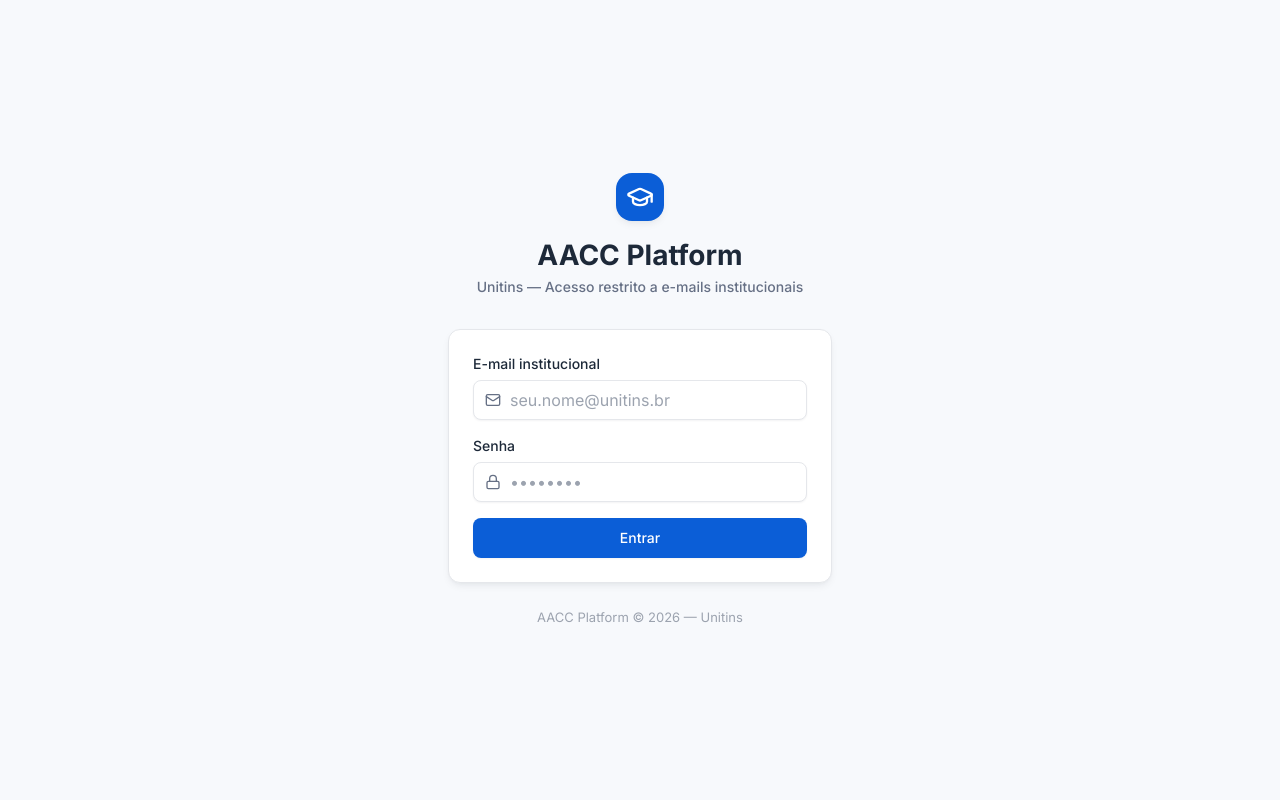
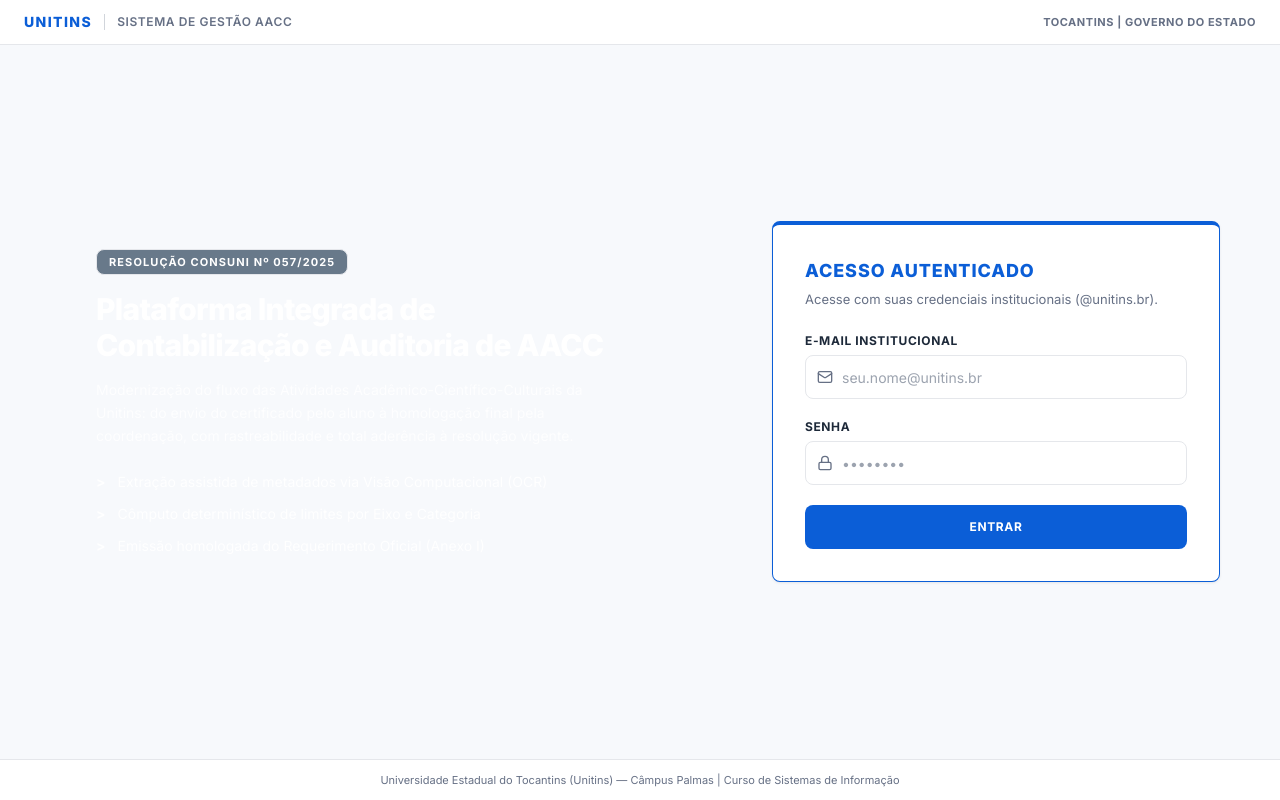
Before and after one commit to MenesesErick/Automacao-AACC, a React (Vite) app in the folder aacc_plataforma_unitins/frontend/: page /login in a window 1280 px wide. Built offline with nearby package versions, Linux system fonts and the light colour scheme.

Commit message:
style(ui): refatora tela de login para identidade institucional unitins e dsgov

```diff
--- a/aacc_plataforma_unitins/frontend/src/pages/auth/LoginPage.jsx
+++ b/aacc_plataforma_unitins/frontend/src/pages/auth/LoginPage.jsx
@@ -1,6 +1,6 @@
 import { useState } from 'react'
 import { useNavigate } from 'react-router-dom'
-import { GraduationCap, Mail, Lock, AlertCircle, Loader2 } from 'lucide-react'
+import { Mail, Lock, AlertCircle, Loader2 } from 'lucide-react'
 import { useAuth } from '@/contexts/AuthContext'
 
 export default function LoginPage() {
@@ -38,30 +38,84 @@ export default function LoginPage() {
     }
   }
 
+  const inputCls =
+    'w-full pl-9 pr-3 h-11 rounded-xs border border-border bg-bg-surface text-sm text-text-primary ' +
+    'placeholder:text-text-disabled focus:outline-none focus:ring-2 focus:ring-primary focus:border-primary'
+  const labelCls = 'text-xs font-bold uppercase tracking-wider text-text-primary mb-1.5 block'
+
   return (
-    <div className="min-h-screen bg-bg flex items-center justify-center p-4">
-      <div className="w-full max-w-sm">
+    <div className="min-h-screen bg-bg flex flex-col">
 
-        {/* Logo */}
-        <div className="flex flex-col items-center mb-8 text-center">
-          <div className="h-12 w-12 rounded-md bg-primary flex items-center justify-center mb-4 shadow-md">
-            <GraduationCap className="h-7 w-7 text-white" />
+      {/* ── Cabeçalho institucional ─────────────────────────────────────── */}
+      <div className="unitins-gold-bar w-full" />
+      <header className="bg-white border-b border-border px-6 py-3 flex items-center justify-between">
+        <div className="flex items-center">
+          <span className="font-extrabold tracking-widest text-primary text-sm uppercase">Unitins</span>
+          <span className="h-4 w-px bg-border-strong mx-3" />
+          <span className="text-xs font-semibold text-text-secondary uppercase tracking-wider">
+            Sistema de Gestão AACC
+          </span>
         </div>
-          <h1 className="text-h2 font-bold text-text-primary">AACC Platform</h1>
-          <p className="text-label text-text-secondary mt-1">
-            Unitins — Acesso restrito a e-mails institucionais
+        <span className="text-[11px] font-bold tracking-wider text-text-secondary uppercase hidden sm:block">
+          Tocantins | Governo do Estado
+        </span>
+      </header>
+
+      {/* ── Split-screen ────────────────────────────────────────────────── */}
+      <main className="flex-1 flex">
+
+        {/* Painel institucional (desktop) */}
+        <section className="unitins-hero-pattern hidden lg:flex flex-1 flex-col justify-center px-16 xl:px-24 py-12 text-white">
+          <div className="max-w-xl">
+            <span className="border border-gold/40 bg-[#0A2540]/60 text-gold text-[11px] font-bold uppercase tracking-widest px-3 py-1 rounded-xs inline-block">
+              Resolução CONSUNI Nº 057/2025
+            </span>
+
+            <h1 className="text-2xl xl:text-3xl font-extrabold tracking-tight text-white mt-4">
+              Plataforma Integrada de Contabilização e Auditoria de AACC
+            </h1>
+
+            <p className="text-sm text-white/80 leading-relaxed mt-4">
+              Modernização do fluxo das Atividades Acadêmico-Científico-Culturais da Unitins:
+              do envio do certificado pelo aluno à homologação final pela coordenação,
+              com rastreabilidade e total aderência à resolução vigente.
+            </p>
+
+            <ul className="mt-6 space-y-3 text-sm text-white/90">
+              <li className="flex gap-3">
+                <span className="text-gold font-bold">&gt;</span>
+                Extração assistida de metadados via Visão Computacional (OCR)
+              </li>
+              <li className="flex gap-3">
+                <span className="text-gold font-bold">&gt;</span>
+                Cômputo determinístico de limites por Eixo e Categoria
+              </li>
+              <li className="flex gap-3">
+                <span className="text-gold font-bold">&gt;</span>
+                Emissão homologada do Requerimento Oficial (Anexo I)
+              </li>
+            </ul>
+          </div>
+        </section>
+
+        {/* Área do card de autenticação */}
+        <section className="flex-1 flex items-center justify-center p-6 bg-bg">
+          <div className="surface rounded-xs border-t-4 border-primary p-8 w-full max-w-md">
+
+            <div className="mb-6">
+              <h2 className="text-lg font-extrabold uppercase tracking-wider text-primary">
+                Acesso Autenticado
+              </h2>
+              <p className="text-helper text-text-secondary mt-1">
+                Acesse com suas credenciais institucionais (@unitins.br).
               </p>
             </div>
 
-        {/* Card de login */}
-        <div className="surface rounded-sm p-6 shadow-md">
-          <form onSubmit={handleSubmit} className="space-y-4" noValidate>
+            <form onSubmit={handleSubmit} className="space-y-5" noValidate>
 
               {/* E-mail */}
               <div>
-              <label htmlFor="email" className="text-label font-medium text-text-primary mb-1.5 block">
-                E-mail institucional
-              </label>
+                <label htmlFor="email" className={labelCls}>E-mail institucional</label>
                 <div className="relative">
                   <Mail className="absolute left-3 top-1/2 -translate-y-1/2 h-4 w-4 text-text-secondary pointer-events-none" />
                   <input
@@ -71,7 +125,7 @@ export default function LoginPage() {
                     placeholder="seu.nome@unitins.br"
                     value={email}
                     onChange={(e) => setEmail(e.target.value)}
-                  className="w-full pl-9 pr-3 h-10 rounded-xs border border-border bg-bg-surface text-text-primary focus:outline-none focus:ring-2 focus:ring-primary shadow-xs"
+                    className={inputCls}
                     required
                   />
                 </div>
@@ -79,9 +133,7 @@ export default function LoginPage() {
 
               {/* Senha */}
               <div>
-              <label htmlFor="password" className="text-label font-medium text-text-primary mb-1.5 block">
-                Senha
-              </label>
+                <label htmlFor="password" className={labelCls}>Senha</label>
                 <div className="relative">
                   <Lock className="absolute left-3 top-1/2 -translate-y-1/2 h-4 w-4 text-text-secondary pointer-events-none" />
                   <input
@@ -91,7 +143,7 @@ export default function LoginPage() {
                     placeholder="••••••••"
                     value={password}
                     onChange={(e) => setPassword(e.target.value)}
-                  className="w-full pl-9 pr-3 h-10 rounded-xs border border-border bg-bg-surface text-text-primary focus:outline-none focus:ring-2 focus:ring-primary shadow-xs"
+                    className={inputCls}
                     required
                   />
                 </div>
@@ -109,7 +161,7 @@ export default function LoginPage() {
               <button
                 type="submit"
                 disabled={loading}
-              className="w-full h-10 rounded-xs bg-primary text-text-inverse font-medium text-label flex items-center justify-center gap-2 hover:bg-primary-hover transition-colors disabled:opacity-60 disabled:cursor-not-allowed shadow-xs"
+                className="w-full h-11 rounded-xs bg-primary hover:bg-primary-hover text-white font-bold uppercase tracking-wider text-xs flex items-center justify-center gap-2 transition-colors disabled:opacity-60 disabled:cursor-not-allowed"
               >
                 {loading ? (
                   <>
@@ -120,11 +172,13 @@ export default function LoginPage() {
               </button>
             </form>
           </div>
+        </section>
+      </main>
 
-        <p className="text-center text-helper text-text-disabled mt-6">
-          AACC Platform © {new Date().getFullYear()} — Unitins
-        </p>
-      </div>
+      {/* ── Rodapé institucional ────────────────────────────────────────── */}
+      <footer className="text-[11px] text-text-secondary text-center py-3 border-t border-border bg-white">
+        Universidade Estadual do Tocantins (Unitins) — Câmpus Palmas | Curso de Sistemas de Informação
+      </footer>
     </div>
   )
 }
```
Lines whose indentation alone changed are shown as unchanged.
